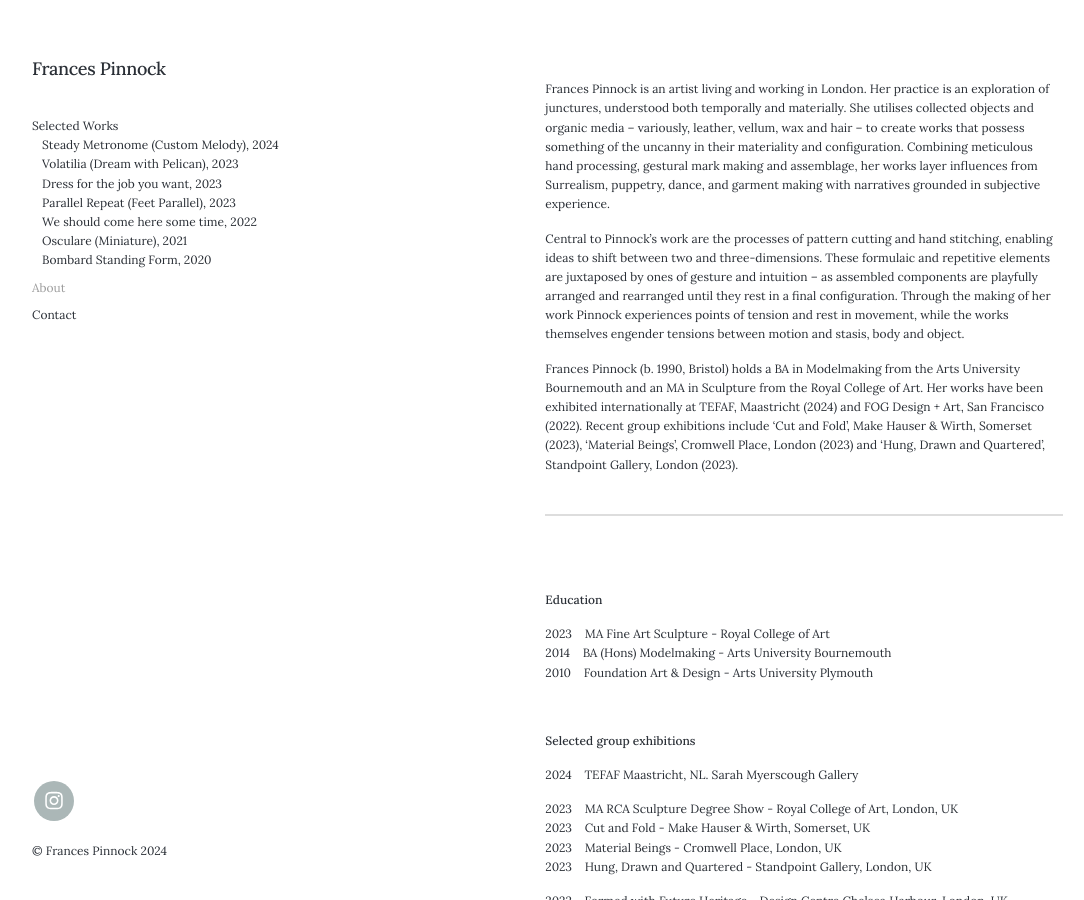
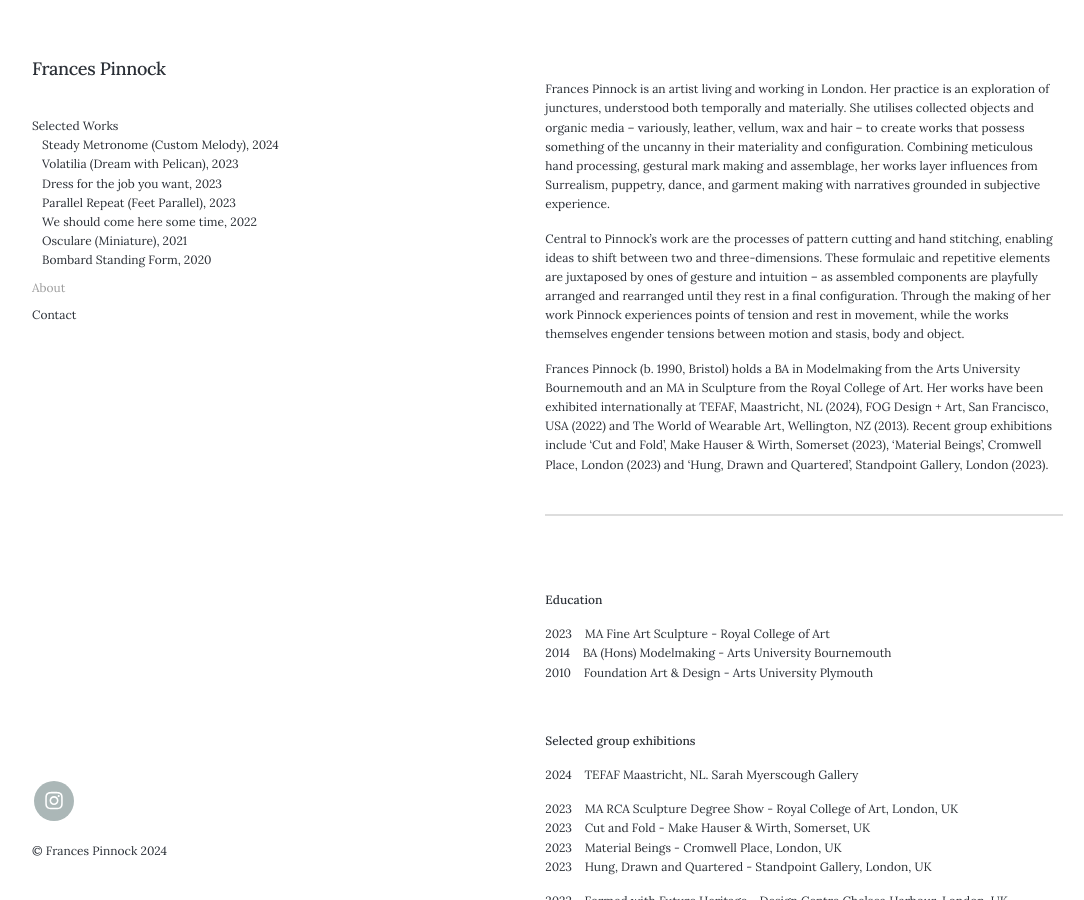
Before and after one commit to francespinnock/francespinnock.github.io, a Jekyll site: the page built from _pages/about.md, in a window 1280 px wide and 900 px high. Shown: the whole window, without its empty margins (28-1112 px from the left). Built offline with Jekyll 4.4.1, drawn with Linux system fonts in a browser that asks for light colours; nearby versions of some CDN libraries.

Commit message:
Update about.md

```diff
--- a/_pages/about.md
+++ b/_pages/about.md
@@ -10,7 +10,7 @@ Frances Pinnock is an artist living and working in London. Her practice is an ex
 
 Central to Pinnock’s work are the processes of pattern cutting and hand stitching, enabling ideas to shift between two and three-dimensions. These formulaic and repetitive elements are juxtaposed by ones of gesture and intuition – as assembled components are playfully arranged and rearranged until they rest in a final configuration. Through the making of her work Pinnock experiences points of tension and rest in movement, while the works themselves engender tensions between motion and stasis, body and object.
 
-Frances Pinnock (b. 1990, Bristol) holds a BA in Modelmaking from the Arts University Bournemouth and an MA in Sculpture from the Royal College of Art. Her works have been exhibited internationally at TEFAF, Maastricht (2024) and FOG Design + Art, San Francisco (2022). Recent group exhibitions include 'Cut and Fold', Make Hauser & Wirth, Somerset (2023), 'Material Beings', Cromwell Place, London (2023) and 'Hung, Drawn and Quartered', Standpoint Gallery, London (2023).
+Frances Pinnock (b. 1990, Bristol) holds a BA in Modelmaking from the Arts University Bournemouth and an MA in Sculpture from the Royal College of Art. Her works have been exhibited internationally at TEFAF, Maastricht, NL (2024), FOG Design + Art, San Francisco, USA (2022) and The World of Wearable Art, Wellington, NZ (2013). Recent group exhibitions include 'Cut and Fold', Make Hauser & Wirth, Somerset (2023), 'Material Beings', Cromwell Place, London (2023) and 'Hung, Drawn and Quartered', Standpoint Gallery, London (2023).
 
   _________________________________________________________________________________________________________
 
```
